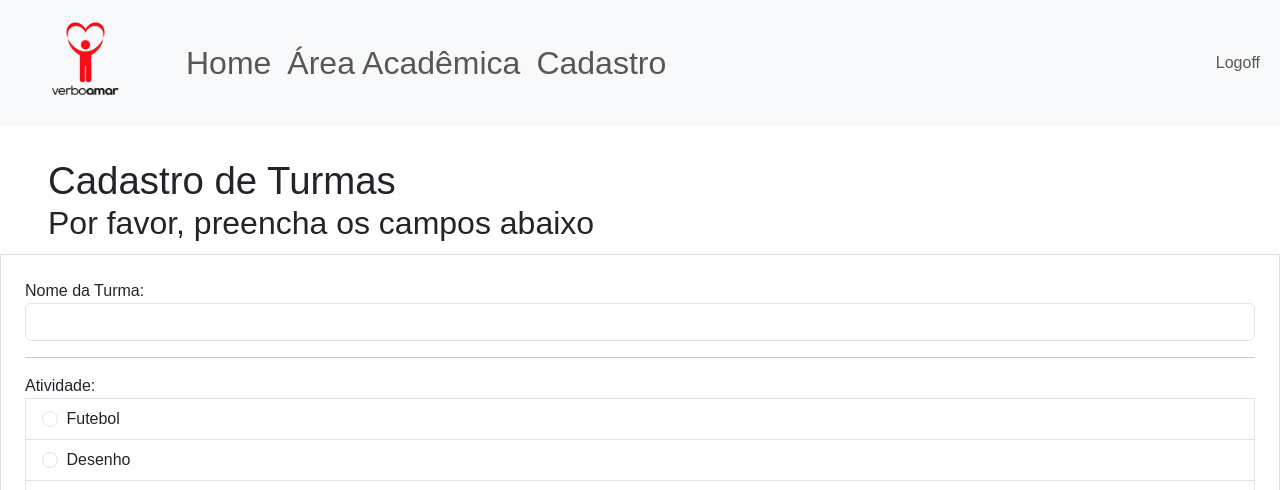
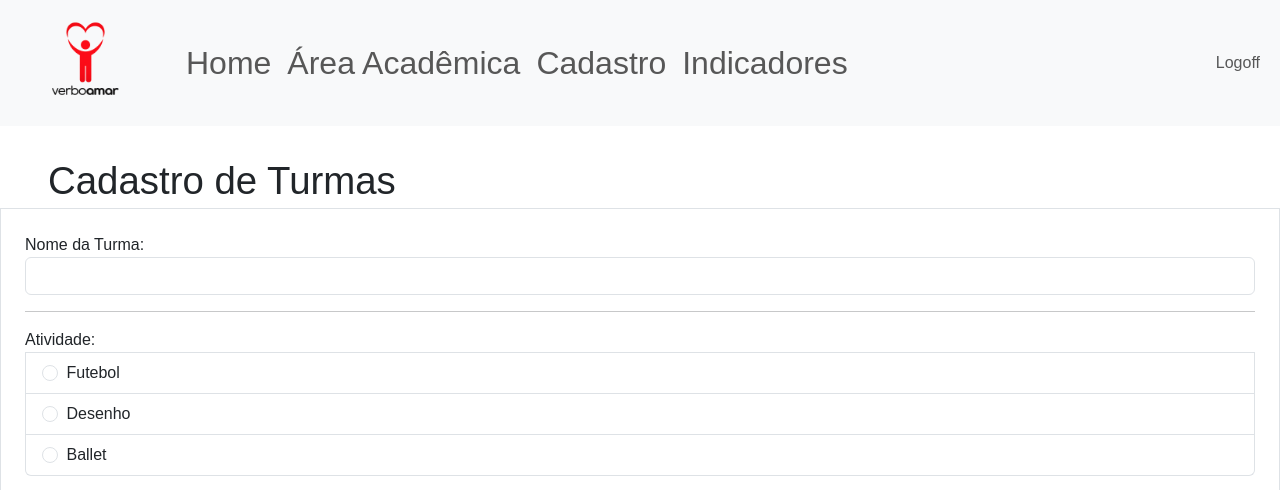
Before and after one commit to vitorcosta98/site_VerboAmar, a Flask app: page /cadastro/cad_turma in a window 1280 px wide. Shown: the top 490 px of the page. Run offline with Flask 3, Linux system fonts and the light colour scheme; a user stored in the database is signed in; data comes from the database, SQL or seed files in the repository; some libraries are stand-ins or nearby versions.

Commit message:
enhance: Criação da página Indicadores

```diff
--- a/site_verbo_amar/routes.py
+++ b/site_verbo_amar/routes.py
@@ -51,6 +51,12 @@ def home():
 @app.route("/")
 def pag_inicial():
     return render_template("pag_inicial.html")
+
+
+@app.route("/indicadores")
+@login_required
+def indicadores():
+    return render_template('indicadores.html')
 
 
 @app.route("/area-academica", methods=['POST','GET'])
--- a/site_verbo_amar/templates/cad_atividade.html
+++ b/site_verbo_amar/templates/cad_atividade.html
@@ -6,10 +6,6 @@
 <div class = "d-flex align-items-center gap-1", style="padding-left: 3rem; padding-top: 2rem;">
     <h1 style="font-size: 2.4rem; font-weight: 500; line-height: 1.2; margin: 0;">Cadastro de Atividades</h1>
 </div>
-<div class = "d-flex align-items-center gap-1", style="padding-left: 3rem;">
-  <h2>Por favor, preencha os campos abaixo</h2>
-</div>
-
 
 <div class="col">
   <form method="POST", action="" class="border p-4 mt-1" enctype="multipart/form-data">
--- a/site_verbo_amar/templates/cad_turma.html
+++ b/site_verbo_amar/templates/cad_turma.html
@@ -5,9 +5,6 @@
 
 <div class = "d-flex align-items-center gap-1", style="padding-left: 3rem; padding-top: 2rem;">
     <h1 style="font-size: 2.4rem; font-weight: 500; line-height: 1.2; margin: 0;">Cadastro de Turmas</h1>
-</div>
-<div class = "d-flex align-items-center gap-1", style="padding-left: 3rem;">
-  <h2>Por favor, preencha os campos abaixo</h2>
 </div>
 
 <div class="col">
--- a/site_verbo_amar/templates/cadastro.html
+++ b/site_verbo_amar/templates/cadastro.html
@@ -6,7 +6,6 @@
 <div class = "d-flex align-items-center gap-1", style="padding-left: 3rem; padding-top: 2rem;">
     <img src="{{url_for('static', filename='cad_logo.png')}}" alt="study" height="65">
     <h1 style="font-size: 2.4rem; font-weight: 500; line-height: 1.2; margin: 0;">Cadastro</h1>
-
 </div>
 <hr>
 <div id="cards-cadastro">
--- a/site_verbo_amar/templates/navbar.html
+++ b/site_verbo_amar/templates/navbar.html
@@ -6,6 +6,7 @@
 
     <ul class="navbar-nav me-auto mb-2 mb-lg-0" style="font-size: 2rem;">
         {% if current_user.is_authenticated %}
+
           <li class="nav-item">
             <a class="nav-link" href="{{ url_for('home') }}">Home</a>
           </li>
@@ -15,6 +16,12 @@
           <li class="nav-item">
             <a class="nav-link" href="{{ url_for('cadastro') }}">Cadastro</a>
           </li>
+          {% if current_user.adm %}
+            <li class="nav-item">
+              <a class="nav-link" href="{{ url_for('indicadores') }}">Indicadores</a>
+            </li>
+          {% endif %}
+
          {% endif %}
       </ul>
       <ul class="d-flex navbar-nav">
```
Also changed, not shown: site_verbo_amar/templates/indicadores.html (added, +11 -0 lines).
